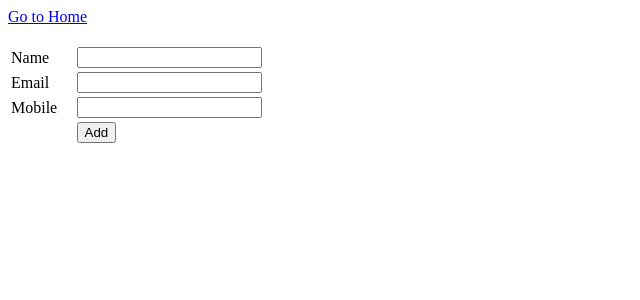
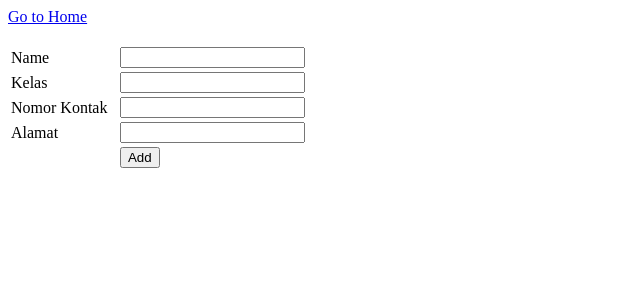
Before and after one commit to RisdaUtami/aplikasisederhana, a PHP site: page /add.php in a window 1280 px wide. Shown: the top 300 px of the page, without its empty margins (0-640 px from the left). Run offline with PHP 8.4, Linux system fonts and the light colour scheme.

Commit message:
Update add.php

```diff
--- a/add.php
+++ b/add.php
@@ -14,12 +14,16 @@
                 <td><input type="text" name="name"></td>
             </tr>
             <tr>
-                <td>Email</td>
-                <td><input type="text" name="email"></td>
+                <td>Kelas</td>
+                <td><input type="text" name="kelas"></td>
             </tr>
             <tr>
-                <td>Mobile</td>
-                <td><input type="text" name="mobile"></td>
+                <td>Nomor Kontak</td>
+                <td><input type="text" name="kontak"></td>
+            </tr>
+            <tr>
+                <td>Alamat</td>
+                <td><input type="text" name="alamat"></td>
             </tr>
             <tr>
                 <td></td>
@@ -33,14 +37,15 @@
     // Check If form submitted, insert form data into users table.
     if(isset($_POST['Submit'])) {
         $name = $_POST['name'];
-        $email = $_POST['email'];
-        $mobile = $_POST['mobile'];
+        $kelas = $_POST['kelas'];
+        $kontak = $_POST['kontak'];
+        $alamat = $_POST['alamat'];
 
         // include database connection file
         include_once("config.php");
 
         // Insert user data into table
-        $result = mysqli_query($mysqli, "INSERT INTO users(name,email,mobile) VALUES('$name','$email','$mobile')");
+        $result = mysqli_query($mysqli, "INSERT INTO users(name,kelas,kontak,alamat) VALUES('$name','$kelas','$kontak','$alamat')");
 
         // Show message when user added
         echo "User added successfully. <a href='index.php'>View Users</a>";
```
